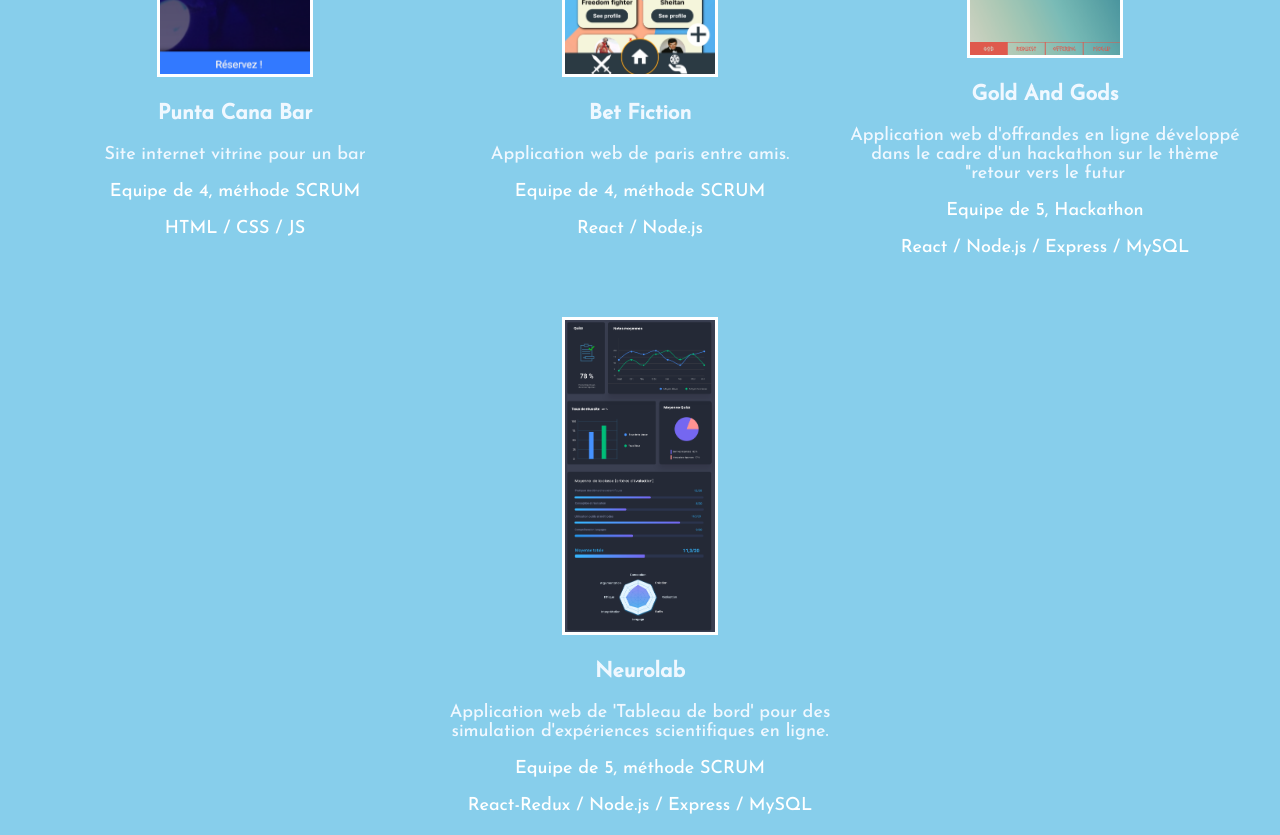
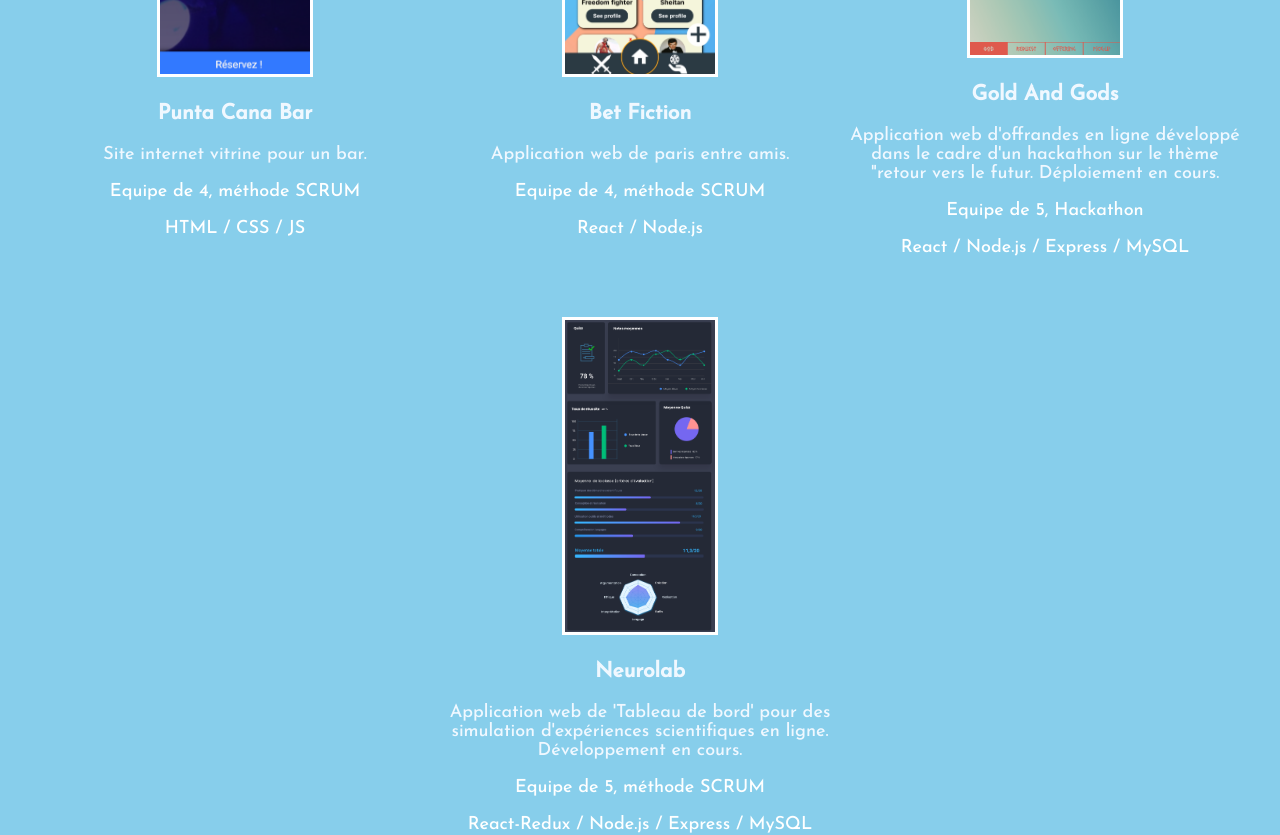
Before and after one commit to herveromary/portfolio, a React (Create React App) app: page / in a window 1280 px wide. Shown: the part 1340-2175 px from the top of the page. Built offline with nearby package versions, Linux system fonts and the light colour scheme.

Commit message:
MVP desktop

```diff
--- a/src/components/Contact.jsx
+++ b/src/components/Contact.jsx
@@ -5,6 +5,7 @@ import photoCv from '../assets/photocv.jpg';
 import telecharger from '../assets/telecharger.png';
 import logoLinkedin from '../assets/logoLinkedin.png';
 import logoGithub from '../assets/logoGithub.png';
+import cv from '../assets/ROMARY-dev-React-CV.pdf';
 
 export default function Contact() {
   return (
@@ -34,6 +35,7 @@ export default function Contact() {
                 </a>
               </div>
             </div>
+            <a className='contact-cv-download' href={cv} target='blank'>
               <div className='contact-cv-download'>
                 <div className='container'>
                   <img className='image-cv' src={photoCv} alt='Mon CV' />
@@ -43,6 +45,7 @@ export default function Contact() {
                   <img className='image-cv' src={telecharger} alt='Mon CV' />
                 </div>
               </div>
+            </a>
             <div className='contact-cv-download-mobile'>
               <div className='container'>
                 <a href='https://github.com/herveromary/' target='blank'>
--- a/src/components/Projets.jsx
+++ b/src/components/Projets.jsx
@@ -13,7 +13,7 @@ export default function Projets() {
   const projects = [
     {
       name: 'Punta Cana Bar',
-      description: 'Site internet vitrine pour un bar',
+      description: 'Site internet vitrine pour un bar.',
       orga: 'Equipe de 4, méthode SCRUM',
       technos: 'HTML / CSS / JS',
       capture: `${capturePuntaCanaBar}`,
@@ -31,22 +31,20 @@ export default function Projets() {
     },
     {
       name: 'Gold And Gods',
-      description: `Application web d'offrandes en ligne développé dans le cadre d'un hackathon sur le thème "retour vers le futur`,
+      description: `Application web d'offrandes en ligne développé dans le cadre d'un hackathon sur le thème "retour vers le futur. Déploiement en cours.`,
       orga: 'Equipe de 5, Hackathon',
       technos: 'React / Node.js / Express / MySQL',
       capture: `${captureGoldAndGods}`,
       size: 'S',
-      link: '#',
     },
     {
       name: 'Neurolab',
       description: `Application web de 'Tableau de bord' pour des simulation
-      d'expériences scientifiques en ligne.`,
+      d'expériences scientifiques en ligne. Développement en cours.`,
       orga: 'Equipe de 5, méthode SCRUM',
       technos: 'React-Redux / Node.js / Express / MySQL',
       capture: `${captureNeurolab}`,
       size: 'S',
-      link: '',
     },
   ];
 
--- a/src/styles/Contact.css
+++ b/src/styles/Contact.css
@@ -31,7 +31,7 @@
 }
 
 .image-logo {
-  width: 100px;
+  width: 130px;
 }
 
 .contact-cv-download-mobile {
@@ -55,7 +55,6 @@
   .contact-cv-download {
     margin: 0;
     padding: 0;
-    max-width: 50%;
 
     display: flex;
     align-items: center;
--- a/src/styles/ProjectCard.css
+++ b/src/styles/ProjectCard.css
@@ -3,6 +3,7 @@
   color: white;
   font-size: calc(10px + 1vmin);
   margin-bottom: 60px;
+  width: 100%;
 }
 
 .S:hover {
--- a/src/styles/Projets.css
+++ b/src/styles/Projets.css
@@ -20,5 +20,5 @@
   flex-wrap: wrap;
   justify-content: space-evenly;
   align-items: center;
-  min-width: 50%;
+  min-width: 100%;
 }
```
Also changed, not shown: 1 other file (tests, documents, lock files or other folders). Lines whose indentation alone changed are shown as unchanged.
